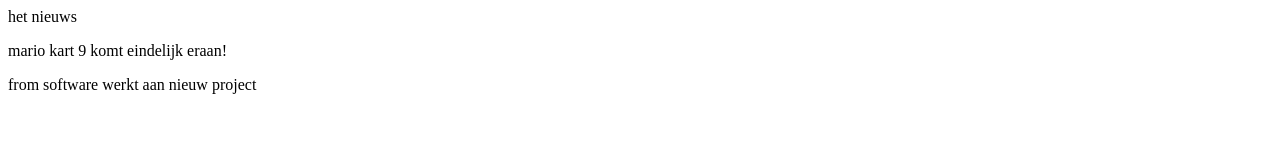
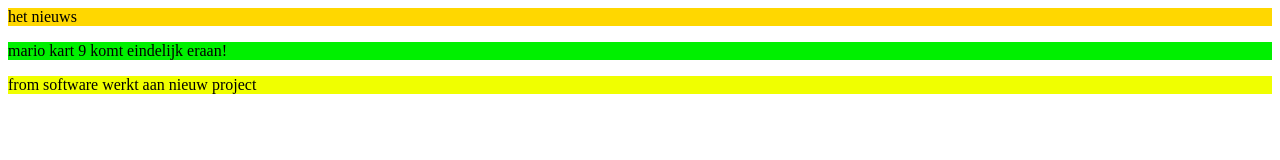
Before and after one commit to IsaiahAjilo/M2-prog-js, a plain HTML site: page 03 ifelse/index.html in a window 1280 px wide. Drawn offline with Linux system fonts and the light colour scheme.

Commit message:
03ifelsecommit2

```diff
--- a/03 ifelse/app.js
+++ b/03 ifelse/app.js
@@ -2,20 +2,56 @@
 {
     runApplication()
     {
-        let versienummer = 1.0
-        let versiedatum = "21/11/2023"
-        let autheur = "isaiah ajilo"
-        let copyright = "idk"
-        let distributeur = "niemand"
-        let darkmode = true
-        console.log("hello world!");
-        console.log(Appnaam)
-        console.log(versienummer)
-        console.log(versiedatum)
-        console.log(autheur)
-        console.log(copyright)
-        console.log(distributeur)
-        console.log(darkmode)
+      console.log("helloworld!");
+
+      let title = document.getElementById("newstitle");
+      console.log(title);
+
+      let random = Math.random();
+      console.log(random);
+      if(random < 0.2)
+      {
+        title.style.backgroundColor = "#FF0000";
+      }
+      else if(random > 0.2 && random <= 0.6)
+      {
+        title.style.backgroundColor = "#FFD700";
+     }
+     else if(random > 0.6 && random <= 0.75)
+     {
+        title.style.backgroundColor = "#00FF00";
+     }
+     else if(random > 0.75)
+     {
+        title.style.backgroundColor = "#FF69B4";
+     }
+
+     let newsitem1 = document.getElementsByClassName("gamenews")[0]
+     console.log(newsitem1)
+
+     let random1 = Math.random();
+     console.log(random1)
+     if (random1 < 0.5)
+     {
+        newsitem1.style.backgroundColor = "#F00000";
+     }
+     else (random1 > 0.5)
+     {
+        newsitem1.style.backgroundColor = "#00F000";
+     }
+     let newsitem2 = document.getElementsByClassName("gamenews")[1]
+     console.log(newsitem2)
+
+     let random2 = Math.random();
+     console.log(random2)
+     if (random2 < 0.5)
+     {
+        newsitem2.style.backgroundColor = "#00FFFF";
+     }
+     else (random2 > 0.5)
+     {
+        newsitem2.style.backgroundColor = "#F0FF00";
+     }
     }
 }
 
--- a/03 ifelse/index.html
+++ b/03 ifelse/index.html
@@ -2,7 +2,7 @@
     <script type="module" defer src="app.js"></script>
  </head>
  <body>
-    <P id="newtitles">het nieuws</P>
+    <P id="newstitle">het nieuws</P>
     <P class="gamenews headlines">mario kart 9 komt eindelijk eraan!</P>
     <P class="gamenews">from software werkt aan nieuw project</P>
  </body>
```
